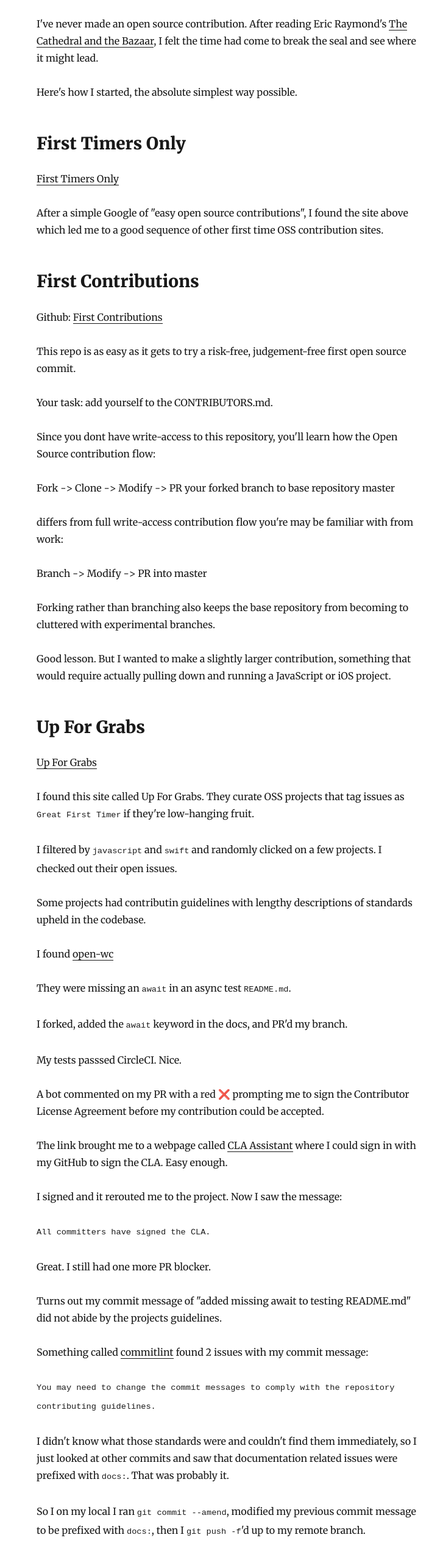
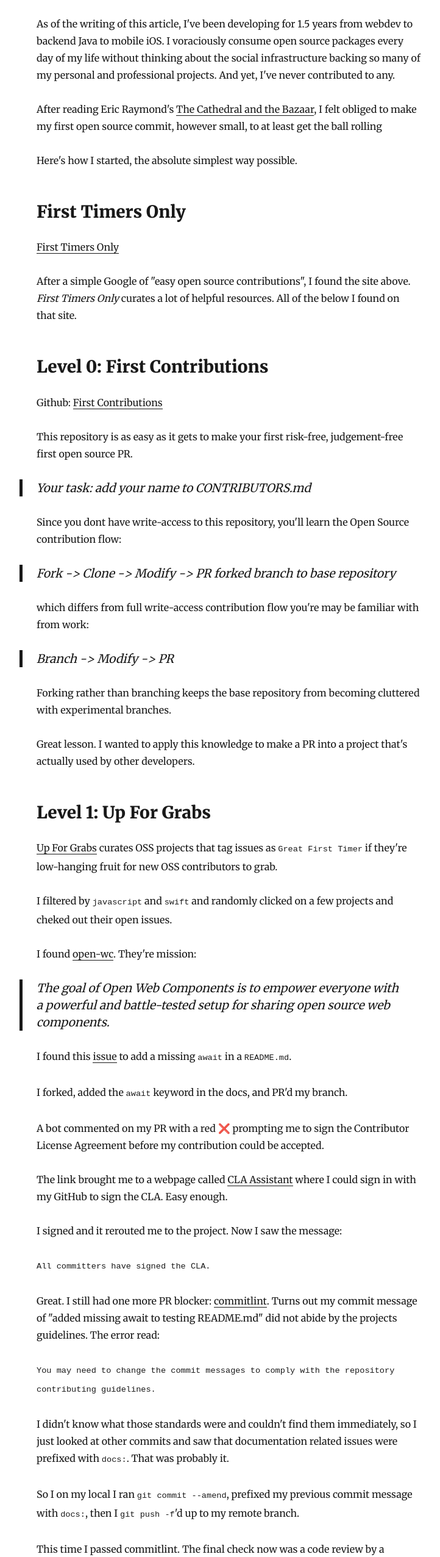
Before and after one commit to alo9507/JustKeepClicking, a Gatsby site: page /open-source-pr-number-one/ in a window 1280 px wide. Shown: the part 247-2800 px from the top of the page at 61% size, without its empty margins (265-987 px from the left). Built offline with nearby package versions, Linux system fonts and the light colour scheme; Gatsby itself is replaced by a stand-in of ours; some packages are replaced by stand-ins of ours; a script that the page names is missing.

Commit message:
added first OSS PR

```diff
--- a/content/blog/bitmasking-field-state/index.md
+++ b/content/blog/bitmasking-field-state/index.md
@@ -5,6 +5,8 @@
 ---
 
 <h2>IN PROGRESS</h2>
+
+"The app kinda worked, so I was thrilled with the experience." <- That's not a sentence
 
 The Goal: Create an exhaustive form field renderer in ~50 lines of code to keep the touched, focused, set and valid appearance of our forms in sync with their state.
 
--- a/content/blog/open-source-pr-number-one/index.md
+++ b/content/blog/open-source-pr-number-one/index.md
@@ -4,7 +4,9 @@
 description: " "
 ---
 
-I've never made an open source contribution. After reading Eric Raymond's [The Cathedral and the Bazaar](https://www.amazon.com/Cathedral-Bazaar-Musings-Accidental-Revolutionary/dp/0596001088/ref=sr_1_1?crid=NDMVJQ6VR94C&keywords=cathedral+and+the+bazaar&qid=1580359078&sprefix=cathedral+and+the+ba%2Caps%2C142&sr=8-1), I felt the time had come to break the seal and see where it might lead.
+As of the writing of this article, I've been developing for 1.5 years from webdev to backend Java to mobile iOS. I voraciously consume open source packages every day of my life without thinking about the social infrastructure backing so many of my personal and professional projects. And yet, I've never contributed to any.
+
+After reading Eric Raymond's [The Cathedral and the Bazaar](https://www.amazon.com/Cathedral-Bazaar-Musings-Accidental-Revolutionary/dp/0596001088/ref=sr_1_1?crid=NDMVJQ6VR94C&keywords=cathedral+and+the+bazaar&qid=1580359078&sprefix=cathedral+and+the+ba%2Caps%2C142&sr=8-1), I felt obliged to make my first open source commit, however small, to at least get the ball rolling
 
 Here's how I started, the absolute simplest way possible.
 
@@ -12,45 +14,41 @@
 
 [First Timers Only](https://www.firsttimersonly.com/)
 
-After a simple Google of "easy open source contributions", I found the site above which led me to a good sequence of other first time OSS contribution sites.
+After a simple Google of "easy open source contributions", I found the site above. <i>First Timers Only</i> curates a lot of helpful resources. All of the below I found on that site.
 
-<h2>First Contributions</h2>
+<h2>Level 0: First Contributions</h2>
 
 Github: [First Contributions](https://github.com/firstcontributions/first-contributions)
 
-This repo is as easy as it gets to try a risk-free, judgement-free first open source commit.
+This repository is as easy as it gets to make your first risk-free, judgement-free first open source PR.
 
-Your task: add yourself to the CONTRIBUTORS.md.
+<blockquote>Your task: add your name to CONTRIBUTORS.md</blockquote>
 
-Since you dont have write-access to this repository, you'll learn how the Open Source contribution flow:
+Since you dont have write-access to this repository, you'll learn the Open Source contribution flow:
 
-Fork -> Clone -> Modify -> PR your forked branch to base repository master
+<blockquote>Fork -> Clone -> Modify -> PR forked branch to base repository</blockquote>
 
-differs from full write-access contribution flow you're may be familiar with from work:
+which differs from full write-access contribution flow you're may be familiar with from work:
 
-Branch -> Modify -> PR into master
+<blockquote>Branch -> Modify -> PR</blockquote>
 
-Forking rather than branching also keeps the base repository from becoming to cluttered with experimental branches.
+Forking rather than branching keeps the base repository from becoming cluttered with experimental branches.
 
-Good lesson. But I wanted to make a slightly larger contribution, something that would require actually pulling down and running a JavaScript or iOS project.
+Great lesson. I wanted to apply this knowledge to make a PR into a project that's actually used by other developers.
 
-<h2>Up For Grabs</h2>
+<h2>Level 1: Up For Grabs</h2>
 
-[Up For Grabs](https://up-for-grabs.net/)
+[Up For Grabs](https://up-for-grabs.net/) curates OSS projects that tag issues as `Great First Timer` if they're low-hanging fruit for new OSS contributors to grab.
 
-I found this site called Up For Grabs. They curate OSS projects that tag issues as `Great First Timer` if they're low-hanging fruit.
+I filtered by `javascript` and `swift` and randomly clicked on a few projects and cheked out their open issues.
 
-I filtered by `javascript` and `swift` and randomly clicked on a few projects. I checked out their open issues.
+I found [open-wc](https://open-wc.org/). They're mission:
 
-Some projects had contributin guidelines with lengthy descriptions of standards upheld in the codebase.
+<blockquote>The goal of Open Web Components is to empower everyone with a powerful and battle-tested setup for sharing open source web components.</blockquote>
 
-I found [open-wc](https://github.com/open-wc/open-wc/labels/help%20wanted)
-
-They were missing an `await` in an async test `README.md`.
+I found this [issue](https://github.com/open-wc/open-wc/issues/954) to add a missing `await` in a `README.md`.
 
 I forked, added the `await` keyword in the docs, and PR'd my branch.
-
-My tests passsed CircleCI. Nice.
 
 A bot commented on my PR with a red ❌ prompting me to sign the Contributor License Agreement before my contribution could be accepted.
 
@@ -60,33 +58,45 @@
 
 `All committers have signed the CLA.`
 
-Great. I still had one more PR blocker.
-
-Turns out my commit message of "added missing await to testing README.md" did not abide by the projects guidelines.
-
-Something called [commitlint](https://github.com/conventional-changelog/commitlint) found 2 issues with my commit message:
+Great. I still had one more PR blocker: [commitlint](https://github.com/conventional-changelog/commitlint). Turns out my commit message of "added missing await to testing README.md" did not abide by the projects guidelines. The error read:
 
 `You may need to change the commit messages to comply with the repository contributing guidelines.`
 
 I didn't know what those standards were and couldn't find them immediately, so I just looked at other commits and saw that documentation related issues were prefixed with `docs:`. That was probably it.
 
-So I on my local I ran `git commit --amend`, modified my previous commit message to be prefixed with `docs:`, then I `git push -f`'d up to my remote branch.
+So I on my local I ran `git commit --amend`, prefixed my previous commit message with `docs:`, then I `git push -f`'d up to my remote branch.
 
 This time I passed commitlint. The final check now was a code review by a maintainer.
 
-Nice! Waiting time.
+The next morning, I received a kind comment-email from the Open Web Component project maintainer Lars den Bakker:
+
+<img src="./email.png" alt="first_pr">
+
+I replied to the email not realizing that it would comment on the repo as well. Oh well, it was kind words.
+
+And just like that I'd officially made my [first open source contribution](https://github.com/open-wc/open-wc/pull/1288):
+
+<img src="./first_pr.png" alt="first_pr">
+
+<h2>Level 2: On My Own</h2>
+
+[in progress]
+
+(find a project issue that requires actual coding)
 
 <h2>Lessons Learned</h2>
 
 I can't truly call myself an open source contributor yet, but the seal has been broken.
 
+I learned:
+
 - Forking prevents clutter and allows maximum access to auxiliary repos without adding contributors to main repo
-- OSS requires stricter commit message standards, or standards for online communication in general
+- OSS requires stricter communication standards than a work environment
 - Contributor License Agreements are often necessary before contributing
-- I realized that it's not great to have auto-formatting on when you're working on OSS. If there's no common IDE config files, your apt to be making PRs that look WAY bigger than they really are thanks to formatting changes.
+- It's not great to have auto-formatting on when you're working on OSS. Auto-formatting on save
 
 I didn't realize how often in the office I rely on proximity to facilitate communication. That's an impossibility in OSS and a lot of their strict standards could serve office environments well.
 
 I think it would be cool to give several hours each month to your team to heavily encourage your developers to search for an open source project to contribute to. ANY Open Source project.
 
-Don't wait to contribute to OSS. The medium is the message. The content is secondary to cracking the seal on giving back to an ecosystem and social economy that has given the world so much.
+Don't wait to contribute to OSS. The medium is the message. The content of your first commit is secondary to cracking the seal on giving back to an ecosystem and social economy that has given the world so much.
```
Also changed, not shown: content/blog/open-source-pr-number-one/email.png (added), content/blog/open-source-pr-number-one/first_pr.png (added).
